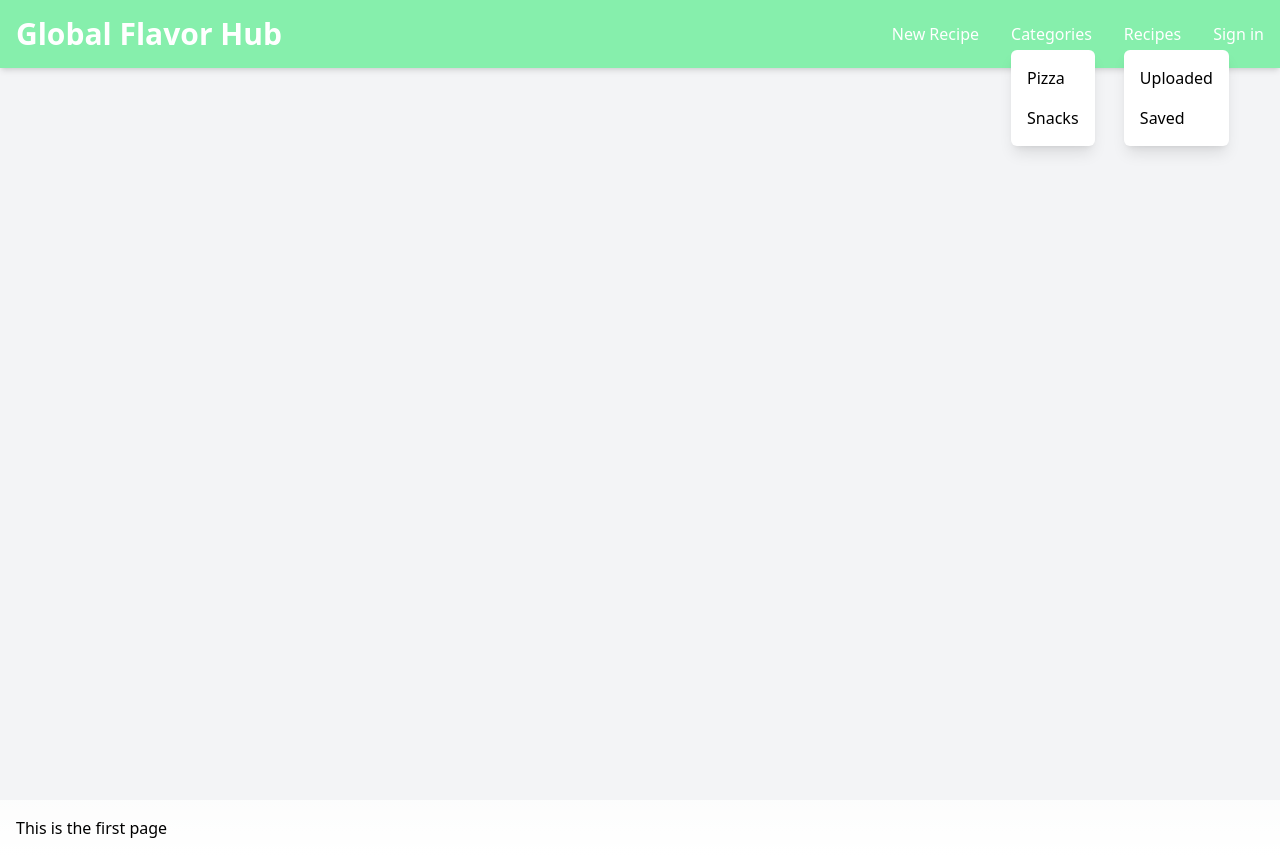
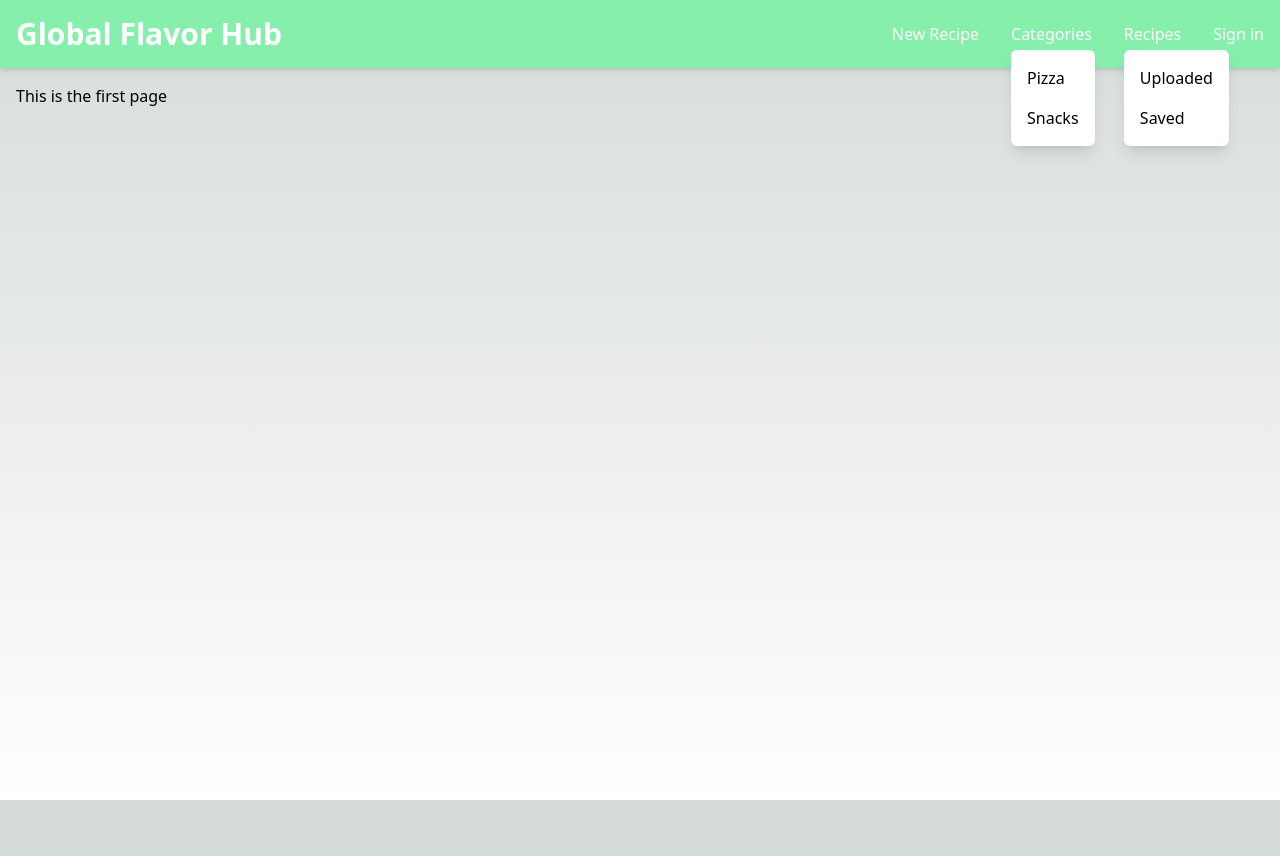
Before and after one commit to khushbu-s-shah/global-flavor-hub, a Next.js app: page / in a window 1280 px wide. After the commit the page ends 800 px from the top, so only its background shows below. Built offline with nearby package versions, Linux system fonts and the light colour scheme; no server answers.

Commit message:
Auth Created

```diff
--- a/src/app/layout.tsx
+++ b/src/app/layout.tsx
@@ -17,10 +17,11 @@ const RootLayout: React.FC<LayoutProps> = ({ children }) => {
     <ClerkProvider>
         <html lang="en">
         <body>
-          <div className="min-h-screen bg-gray-100">
+          <div className="min-h-screen">
           <Header/>
+          {children}
           </div>
-          {children}
+
         </body>
       </html>
    </ClerkProvider>
--- /dev/null
+++ b/src/recipes/create-edit/page.tsx
@@ -0,0 +1,25 @@
+/*import React from 'react'
+import UpsertForm from './utils/UpsertForm';
+
+export default function UpsertRecipe() {
+  return (
+    <div className='mx-w-xl mx-auto px-4 py-8'>
+        <h1 className='text-3xl font-bold text-black mb-4'>
+            Create a New Recipe</h1>
+    </div>
+  );
+}*/
+
+import React from 'react'
+import UpsertForm from './recipes/utils/UpsertForm';
+
+const UpsertRecipe = () => {
+  return (
+    <div className='mx-w-xl mx-auto px-4 py-8 bg-red-500'>
+        <h1 className='text-3xl font-bold text-black mb-4'>
+            Create a New Recipe</h1>
+    </div>
+  )
+};
+
+export default UpsertRecipe;
```
Also changed, not shown: src/recipes/utils/UpsertForm.tsx (added).
